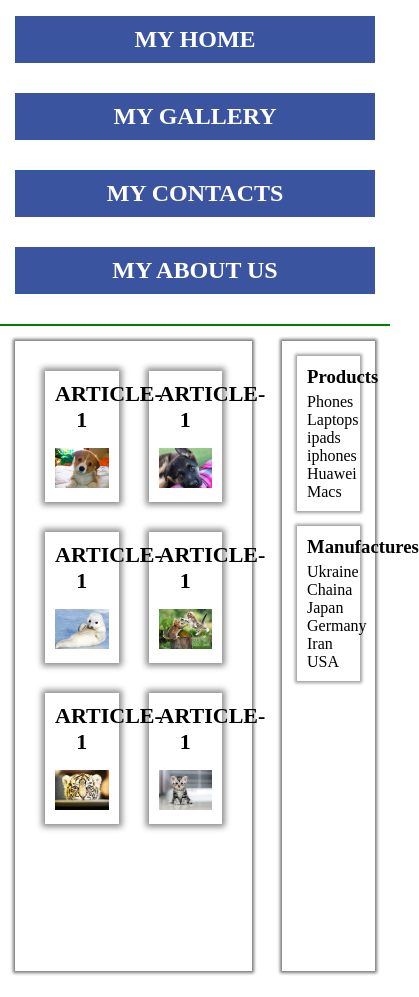
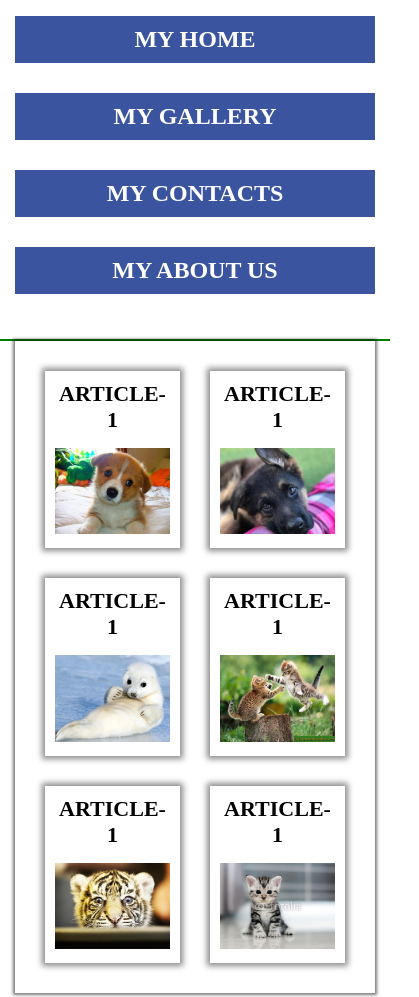
Before and after one commit to alex0735070005/html_project, a plain HTML site: page index.html in a window 390 px wide. Shown: the part 118-1115 px from the top of the page, 419 px wide, since content can reach past the window. Drawn offline with Linux system fonts and the light colour scheme.

Commit message:
implement adaptive styles for sidebar and content

```diff
--- a/style.css
+++ b/style.css
@@ -126,12 +126,17 @@ header ul li a:hover {
 }
 
 @media(max-width: 800px) {
-    header ul {
+    header ul,  #content, #sidebar {
         width: 100%;
+        padding: 0 0 15px 0;
     }
 
-    header ul li, #logo{
+    header ul li, #logo {
         width: 100%;
         text-align: center;
     }
+
+    .border {
+        min-height: 0;
+    }
 }
```
